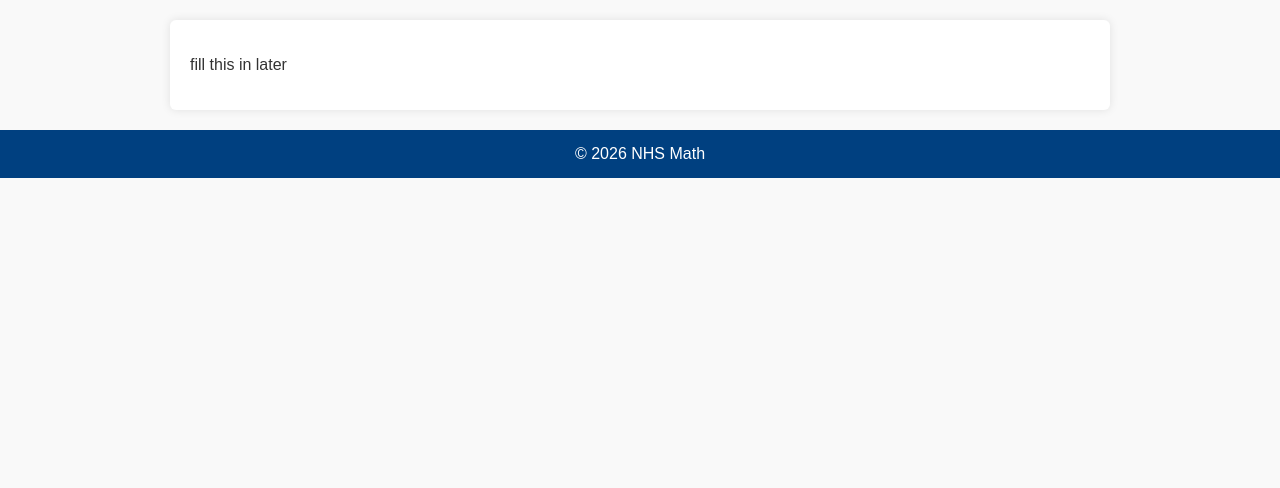
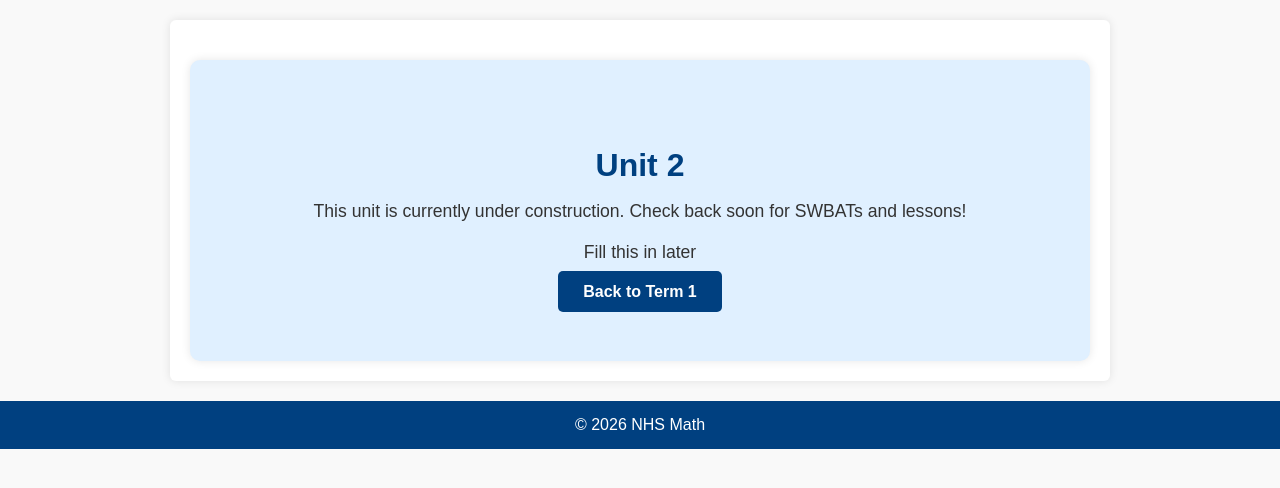
Before and after one commit to ryan-hyn/nhs-math, a Flask app: page /unit_2 in a window 1280 px wide. Shown: the part 86-574 px from the top of the page. Run offline with Flask 3, Linux system fonts and the light colour scheme; the visitor is signed in with stand-in values (Sample User, id 1).

Commit message:
V1.4.1 Unit Card Update

```diff
--- a/app/routes.py
+++ b/app/routes.py
@@ -119,25 +119,28 @@ def reset_password(token):
 @app.route('/term_1')
 @login_required
 def term_1():
-    return render_template('term_1.html', title='term 1')
+    unit1 = 'Unit 1'
+    unit2 = 'Unit 2'
+    unit3 = 'Unit 3'
+    return render_template('term_1.html', title='Term 1', unit1=unit1, unit2=unit2, unit3=unit3)
 
 @app.route('/unit_1')
 @login_required
 def unit_1():
-    swbat1 = ('fill this in later')
-    return render_template('unit_1.html', title='unit 1', swbat1=swbat1)
+    swbat1 = 'Fill this in later'
+    return render_template('unit_1.html', title='Unit 1', swbat=swbat1)
 
 @app.route('/unit_2')
 @login_required
 def unit_2():
-    swbat2 = ('fill this in later')
-    return render_template('unit_2.html', title='unit 2', swbat2=swbat2)
+    swbat2 = 'Fill this in later'
+    return render_template('unit_2.html', title='Unit 2', swbat=swbat2)
 
 @app.route('/unit_3')
 @login_required
 def unit_3():
-    swbat3 = ('fill this in later')
-    return render_template('unit_3.html', title='unit 3', swbat3=swbat3)
+    swbat3 = 'Fill this in later'
+    return render_template('unit_3.html', title='Unit 3', swbat=swbat3)
 
 @app.route('/term_2')
 @login_required
--- a/app/static/style.css
+++ b/app/static/style.css
@@ -287,3 +287,113 @@ main.form-container a:hover {
     color: #555;
     margin: 0;
 }
+/* ------------------- Unit cards (Term pages) ------------------- */
+
+.unit-grid {
+    display: flex;
+    flex-wrap: wrap;
+    justify-content: center; /* centers items horizontally */
+    gap: 20px;
+    margin-top: 30px;
+}
+
+.unit-card {
+    display: block;
+    width: 220px;
+    padding: 20px;
+    background: white;
+    border-radius: 10px;
+    text-decoration: none;
+    color: inherit;
+    box-shadow: 0 4px 14px rgba(0,0,0,0.1);
+    transition: transform 0.15s ease, box-shadow 0.15s ease;
+    text-align: center;
+}
+
+.unit-card:hover {
+    transform: translateY(-5px);
+    box-shadow: 0 8px 24px rgba(0,0,0,0.15);
+}
+
+.unit-card h2 {
+    color: #004080;
+    margin-bottom: 10px;
+    font-size: 1.2rem;
+}
+
+.unit-card p {
+    color: #555;
+    font-size: 0.95rem;
+    margin: 0;
+}
+
+/* Responsive tweaks */
+@media (max-width: 500px) {
+    .unit-card {
+        width: 90%;
+        padding: 15px;
+    }
+    .hero h1 {
+        font-size: 1.8rem;
+    }
+    .hero p {
+        font-size: 1rem;
+    }
+}
+.unit-grid {
+    display: flex;
+    justify-content: center; /* center horizontally */
+    gap: 20px; /* space between cards */
+    margin-top: 20px;
+    flex-wrap: wrap; /* wrap on smaller screens */
+}
+
+.unit-card {
+    background-color: #004080;
+    color: white;
+    padding: 20px 30px;
+    border-radius: 8px;
+    text-decoration: none;
+    font-weight: bold;
+    text-align: center;
+    transition: background-color 0.2s, transform 0.2s;
+}
+
+.unit-card:hover {
+    background-color: #003366;
+    transform: translateY(-5px);
+}
+.unit-hero {
+    text-align: center;
+    background-color: #e0f0ff;
+    padding: 60px 20px;
+    border-radius: 10px;
+    margin-top: 20px;
+    box-shadow: 0 0 10px rgba(0,0,0,0.1);
+}
+
+.unit-hero h2 {
+    color: #004080;
+    font-size: 2em;
+    margin-bottom: 15px;
+}
+
+.unit-hero p {
+    font-size: 1.1em;
+    color: #333;
+    margin-bottom: 20px;
+}
+
+.unit-hero .btn {
+    background-color: #004080;
+    color: white;
+    padding: 12px 25px;
+    border-radius: 5px;
+    text-decoration: none;
+    font-weight: bold;
+    transition: background-color 0.2s;
+}
+
+.unit-hero .btn:hover {
+    background-color: #003366;
+}
--- a/app/templates/unit_2.html
+++ b/app/templates/unit_2.html
@@ -1,5 +1,10 @@
 {% extends "base.html" %}
 
 {% block content %}
-    <p> {{ swbat2 }}</p>
+<div class="unit-hero">
+    <h2>Unit 2</h2>
+    <p>This unit is currently under construction. Check back soon for SWBATs and lessons!</p>
+    <p>{{ swbat }}</p>
+    <a href="{{ url_for('term_1') }}" class="btn">Back to Term 1</a>
+</div>
 {% endblock %}
```
Also changed, not shown: app/templates/term_1.html (+8 -8 lines), app/templates/term_2.html (+7 -4 lines), app/templates/term_3.html (+8 -4 lines), app/templates/term_4.html (+7 -4 lines), app/templates/unit_1.html (+6 -1 lines), app/templates/unit_3.html (+6 -1 lines).
